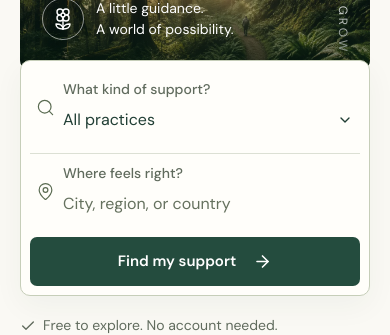
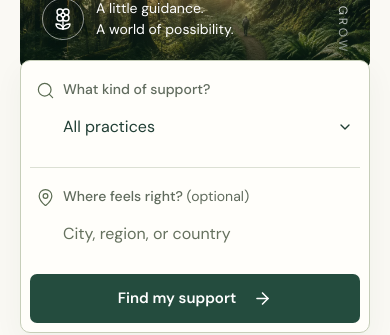
Before and after one commit to Danielmacdonald988/Medicine-Access-Network, a Next.js app in the folder medicine-access-network/: page / in a window 390 px wide. Shown: the part 497-832 px from the top of the page. Built offline with nearby package versions, Linux system fonts and the light colour scheme; no server answers.

Commit message:
Show complete profile photos and align mobile search

```diff
--- a/medicine-access-network/app/facilitators/[id]/page.tsx
+++ b/medicine-access-network/app/facilitators/[id]/page.tsx
@@ -212,12 +212,12 @@ export default async function FacilitatorProfilePage({ params }: PageProps) {
       <div className="rounded-2xl border border-stone-200 bg-white p-5 sm:p-8 lg:p-10">
         <div className="grid items-start gap-8 lg:grid-cols-[minmax(0,1fr)_minmax(260px,320px)]">
           <div className="flex flex-col items-start gap-6 sm:flex-row sm:gap-7">
-            <Avatar className="h-44 w-40 shrink-0 overflow-hidden rounded-[70px_70px_12px_12px] after:rounded-[inherit] sm:h-56 sm:w-44">
+            <Avatar className="h-56 w-44 shrink-0 overflow-hidden rounded-xl bg-[#eef0e8] p-1.5 after:rounded-[inherit] sm:h-64 sm:w-48">
               {primaryPhotoUrl && (
                 <AvatarImage
                   src={primaryPhotoUrl}
                   alt={facilitator.display_name}
-                  className="rounded-none object-cover"
+                  className="rounded-none object-contain"
                 />
               )}
               <AvatarFallback className="rounded-none bg-emerald-100 text-3xl font-medium text-emerald-800">
@@ -382,7 +382,7 @@ export default async function FacilitatorProfilePage({ params }: PageProps) {
               <p className="mt-2 text-sm text-stone-600">Provided by {facilitator.display_name}. Select a photo to view it in a new tab.</p>
               <div className={`mt-4 grid gap-3 ${photoUrls.length > 1 ? 'sm:grid-cols-2' : ''}`}>
                 {photoUrls.map((url: string, index: number) => (
-                  <a key={url} href={url} target="_blank" rel="noopener noreferrer" className="block overflow-hidden rounded-xl border border-stone-200 bg-stone-50 focus-visible:outline-2 focus-visible:outline-offset-2 focus-visible:outline-emerald-700">
+                  <a key={url} href={url} target="_blank" rel="noopener noreferrer" className="block overflow-hidden rounded-xl border border-stone-200 bg-stone-50 p-2 focus-visible:outline-2 focus-visible:outline-offset-2 focus-visible:outline-emerald-700">
                     <Image
                       src={url}
                       alt={`${facilitator.display_name} — ${index === 0 ? 'profile photo' : `additional photo ${index}`}`}
--- a/medicine-access-network/app/home.module.css
+++ b/medicine-access-network/app/home.module.css
@@ -606,22 +606,33 @@
     margin-top: -10px;
   }
   .searchBar {
-    grid-template-columns: 1fr 1fr;
+    grid-template-columns: repeat(2, minmax(0, 1fr));
     gap: 9px;
     padding: 9px;
   }
   .searchField {
+    display: grid;
+    grid-template-columns: 19px minmax(0, 1fr);
+    align-items: start;
     padding: 9px 6px;
     gap: 8px;
   }
   .searchField > svg {
     width: 19px;
+    height: 19px;
+    margin-top: 2px;
   }
   .searchField label {
     font-size: 0.875rem;
   }
   .searchField label span {
     display: none;
+  }
+  .searchField select,
+  .searchField input {
+    display: block;
+    min-height: 44px;
+    padding-block: 10px;
   }
   .searchSubmit {
     grid-column: 1 / -1;
@@ -691,6 +702,19 @@
     gap: 20px;
   }
 }
+@media (max-width: 600px) {
+  .searchBar {
+    grid-template-columns: minmax(0, 1fr);
+  }
+  .locationField {
+    border-left: 0;
+    border-top: 1px solid #dce0d4;
+    padding-top: 18px;
+  }
+  .searchField label span {
+    display: inline;
+  }
+}
 @media (max-width: 420px) {
   .hero h1 {
     font-size: 2.75rem;
@@ -701,16 +725,6 @@
   .heroImage {
     height: 175px;
     margin-top: 23px;
-  }
-  .searchBar {
-    grid-template-columns: 1fr;
-  }
-  .searchField {
-    min-height: 72px;
-  }
-  .locationField {
-    border-left: 0;
-    border-top: 1px solid #dce0d4;
   }
   .practiceCard {
     min-height: 236px;
--- a/medicine-access-network/components/cards/FacilitatorCard.tsx
+++ b/medicine-access-network/components/cards/FacilitatorCard.tsx
@@ -32,8 +32,8 @@ export function FacilitatorCard({ facilitator: f }: FacilitatorCardProps) {
     <article className="group flex flex-col overflow-hidden rounded-2xl border border-stone-200 bg-white transition-shadow hover:shadow-[0_12px_32px_-16px_rgba(32,62,52,0.3)]">
       <div className="p-4 pb-0">
         <Link href={`/facilitators/${f.id}`} tabIndex={-1} aria-hidden="true" className="block">
-          <Avatar className="h-52 w-full overflow-hidden rounded-[76px_76px_10px_10px] after:rounded-[inherit] sm:h-56">
-            {photoUrl && <AvatarImage src={photoUrl} alt={f.display_name} className="rounded-none object-cover" />}
+          <Avatar className="h-60 w-full overflow-hidden rounded-xl bg-[#eef0e8] p-2 after:rounded-[inherit] sm:h-64">
+            {photoUrl && <AvatarImage src={photoUrl} alt={f.display_name} className="rounded-none object-contain" />}
             <AvatarFallback className="rounded-none bg-emerald-100 text-4xl font-medium text-emerald-800">
               {initials}
             </AvatarFallback>
--- a/medicine-access-network/components/profile/ProfileMediaFields.tsx
+++ b/medicine-access-network/components/profile/ProfileMediaFields.tsx
@@ -135,6 +135,7 @@ export function ProfileMediaFields({
           photo of yourself, then add other images that help people understand your practice.
           Only upload images you have permission to share publicly.
         </p>
+        <p className="text-xs text-stone-500">Portrait selfies and landscape photos keep their full frame. No need to crop them into a square.</p>
         <p className="text-xs text-stone-500">JPG, PNG, or WebP. Up to 4 MB per photo. Still images under 20 megapixels.</p>
         <p className="text-xs text-stone-500">
           New uploads are visible to you and reviewers. Photos on your approved public profile are displayed publicly.
@@ -167,16 +168,16 @@ export function ProfileMediaFields({
                       fill
                       unoptimized
                       sizes="(max-width: 640px) 90vw, 300px"
-                      className="object-cover"
+                      className="object-contain p-2"
                     />
                   )}
+                </div>
+                <div className="flex flex-wrap items-center gap-2 p-3">
                   {index === 0 && (
-                    <span className="absolute bottom-2 left-2 rounded-md bg-white px-2 py-1 text-xs font-semibold text-emerald-800 shadow-sm">
+                    <span className="rounded-md bg-emerald-50 px-2 py-1 text-xs font-semibold text-emerald-800">
                       Primary photo
                     </span>
                   )}
-                </div>
-                <div className="flex flex-wrap items-center gap-2 p-3">
                   {index > 0 && (
                     <Button
                       type="button"
--- a/medicine-access-network/components/saved/SavedGuides.tsx
+++ b/medicine-access-network/components/saved/SavedGuides.tsx
@@ -65,8 +65,8 @@ function Comparison({ ids, onRemove }: { ids: string[]; onRemove: (id: string) =
               const profile = profiles[index]
               return <th scope="col" key={id} className="p-5 align-top font-normal">
                 {profile ? <>
-                  <Avatar className="mb-4 h-32 w-28 overflow-hidden rounded-[48px_48px_10px_10px] after:rounded-[inherit]">
-                    {getProfileImageUrl(profile.image_paths?.[0]) && <AvatarImage src={getProfileImageUrl(profile.image_paths?.[0])!} alt={profile.display_name} className="rounded-none object-cover" />}
+                  <Avatar className="mb-4 h-32 w-28 overflow-hidden rounded-xl bg-[#eef0e8] p-1.5 after:rounded-[inherit]">
+                    {getProfileImageUrl(profile.image_paths?.[0]) && <AvatarImage src={getProfileImageUrl(profile.image_paths?.[0])!} alt={profile.display_name} className="rounded-none object-contain" />}
                     <AvatarFallback className="rounded-none bg-emerald-100 text-2xl font-medium text-emerald-800">{profile.display_name.split(' ').map((part) => part[0]).join('').toUpperCase().slice(0, 2)}</AvatarFallback>
                   </Avatar>
                   <Link href={`/facilitators/${id}`} className="break-words text-2xl font-medium tracking-tight text-emerald-900 underline underline-offset-4">{profile.display_name}</Link>
```
